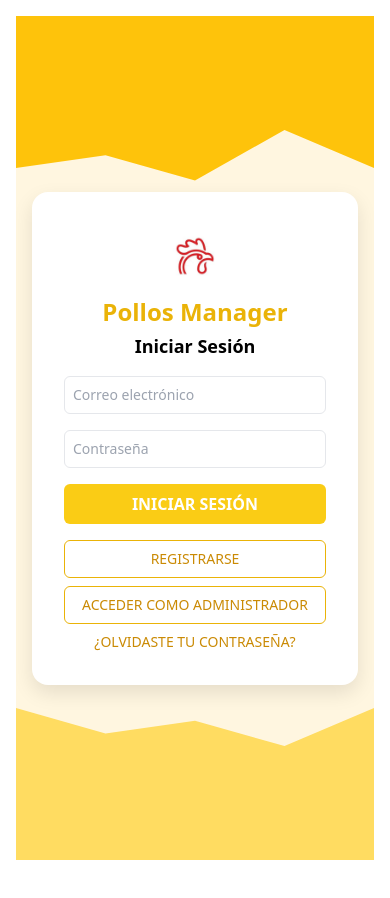
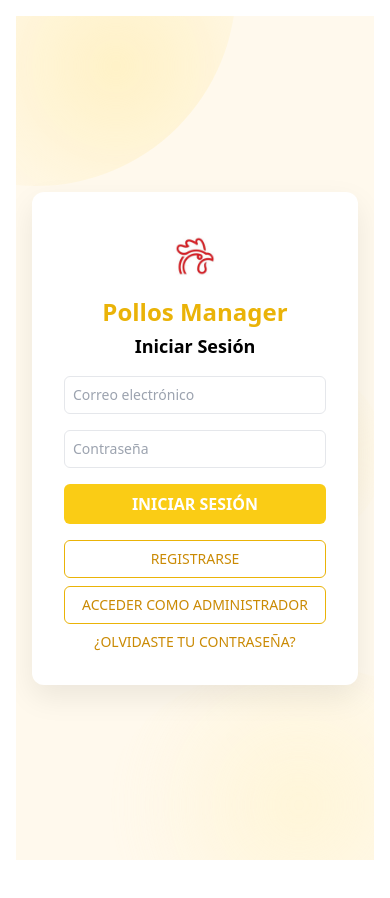
Before and after one commit to geovanni143/pollos-manager, a React (Create React App) app in the folder frontend/: page /login in a window 390 px wide. Shown: the top 898 px of the page. Built offline with nearby package versions, Linux system fonts and the light colour scheme.

Commit message:
Diseño de fondo premium

```diff
--- a/frontend/src/pages/Login.css
+++ b/frontend/src/pages/Login.css
@@ -1,4 +1,3 @@
-/* Fondo principal con ondas tipo splash */
 .min-h-screen {
     position: relative;
     min-height: 100vh;
@@ -6,40 +5,56 @@
     justify-content: center;
     align-items: center;
     padding: 2rem;
-    background: #FFF6E0;
+    background: #FFF9ED;
     overflow: hidden;
     z-index: 1;
   }
 
-  /* Onda superior */
+  /* Forma orgánica superior */
   .min-h-screen::before {
     content: "";
     position: absolute;
-    top: 0;
-    left: 0;
-    width: 100%;
-    height: 40%;
-    background-color: #FEC100;
-    clip-path: polygon(0 0, 0 70%, 20% 60%, 40% 75%, 60% 55%, 80% 70%, 100% 50%, 100% 0);
+    top: -100px;
+    left: -150px;
+    width: 600px;
+    height: 600px;
+    background: radial-gradient(circle at center, #FFEAA0, transparent 70%);
+    clip-path: circle(50% at 30% 30%);
+    opacity: 0.5;
     z-index: 0;
-    opacity: 0.95;
+    filter: blur(10px);
   }
 
-  /* Onda inferior */
+  /* Forma circular suave en el centro */
   .min-h-screen::after {
     content: "";
     position: absolute;
-    bottom: 0;
-    left: 0;
-    width: 100%;
-    height: 40%;
-    background-color: #FFD84C;
-    clip-path: polygon(0 100%, 0 30%, 20% 50%, 40% 40%, 60% 60%, 80% 45%, 100% 65%, 100% 100%);
+    bottom: -100px;
+    right: -100px;
+    width: 500px;
+    height: 500px;
+    background: radial-gradient(circle at center, #FFF3C9, transparent 70%);
+    clip-path: ellipse(55% 40% at 50% 50%);
+    opacity: 0.6;
     z-index: 0;
-    opacity: 0.85;
+    filter: blur(20px);
   }
 
-  /* Tarjeta blanca encima de las ondas */
+  /* Capa adicional: capa flotante suave */
+  .min-h-screen .background-float {
+    position: absolute;
+    top: 20%;
+    left: 60%;
+    width: 300px;
+    height: 300px;
+    background: radial-gradient(circle at center, #FFF1B6, transparent 70%);
+    clip-path: circle(45% at 50% 50%);
+    opacity: 0.4;
+    z-index: 0;
+    filter: blur(15px);
+  }
+
+  /* Contenedor del login */
   .bg-white {
     background-color: white !important;
     border-radius: 1rem;
@@ -47,28 +62,40 @@
     max-width: 420px;
     width: 100%;
     text-align: center;
-    box-shadow: 0 8px 20px rgba(0, 0, 0, 0.1);
+    box-shadow: 0 12px 30px rgba(0, 0, 0, 0.08);
     z-index: 2;
     position: relative;
   }
 
-  /* Mobile ajuste para evitar que las ondas se corten o superpongan */
+  /* Responsivo móvil */
   @media (max-width: 768px) {
-    .min-h-screen::before {
-      height: 30%;
-      clip-path: polygon(0 0, 0 60%, 25% 55%, 50% 65%, 75% 45%, 100% 60%, 100% 0);
-    }
-
-    .min-h-screen::after {
-      height: 30%;
-      clip-path: polygon(0 100%, 0 40%, 25% 50%, 50% 45%, 75% 55%, 100% 40%, 100% 100%);
-    }
-
     .min-h-screen {
       padding: 1rem;
     }
 
     .bg-white {
       max-width: 100%;
+      border-radius: 0.75rem;
+    }
+
+    .min-h-screen::before {
+      width: 400px;
+      height: 400px;
+      top: -150px;
+      left: -100px;
+    }
+
+    .min-h-screen::after {
+      width: 350px;
+      height: 350px;
+      bottom: -120px;
+      right: -100px;
+    }
+
+    .min-h-screen .background-float {
+      width: 200px;
+      height: 200px;
+      top: 40%;
+      left: 50%;
     }
   }
--- a/frontend/src/pages/Login.js
+++ b/frontend/src/pages/Login.js
@@ -26,6 +26,7 @@ function Login() {
 
   return (
     <div className="min-h-screen bg-gradient-to-br from-yellow-50 to-orange-100 flex justify-center items-center p-4">
+      <div className="background-float"></div>
       <div className="bg-white shadow-md rounded-xl w-full max-w-sm p-6 text-center">
         <img src="/logo192.jpg" alt="Logo" className="w-16 h-16 mx-auto mb-2" />
         <h1 className="text-2xl font-extrabold text-yellow-500 mb-1">Pollos Manager</h1>
```
